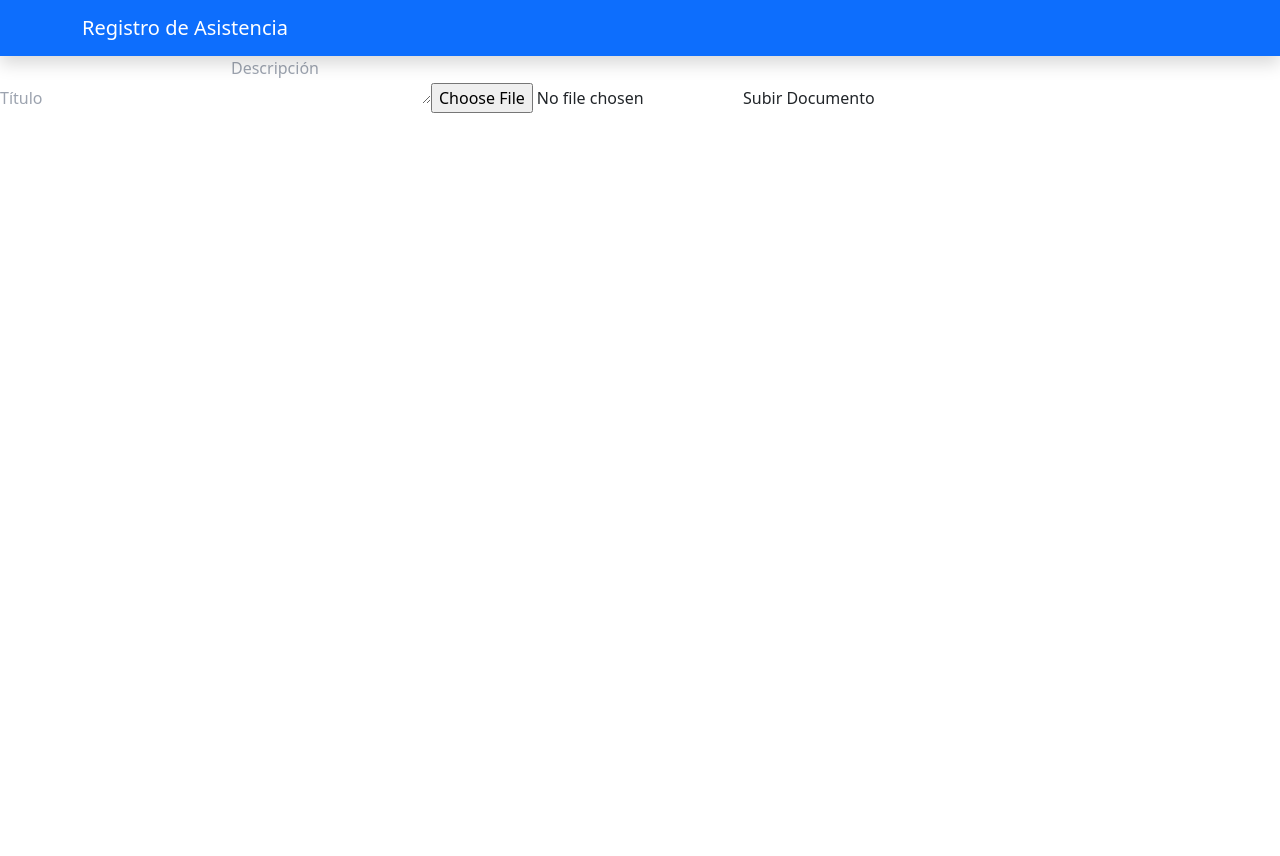
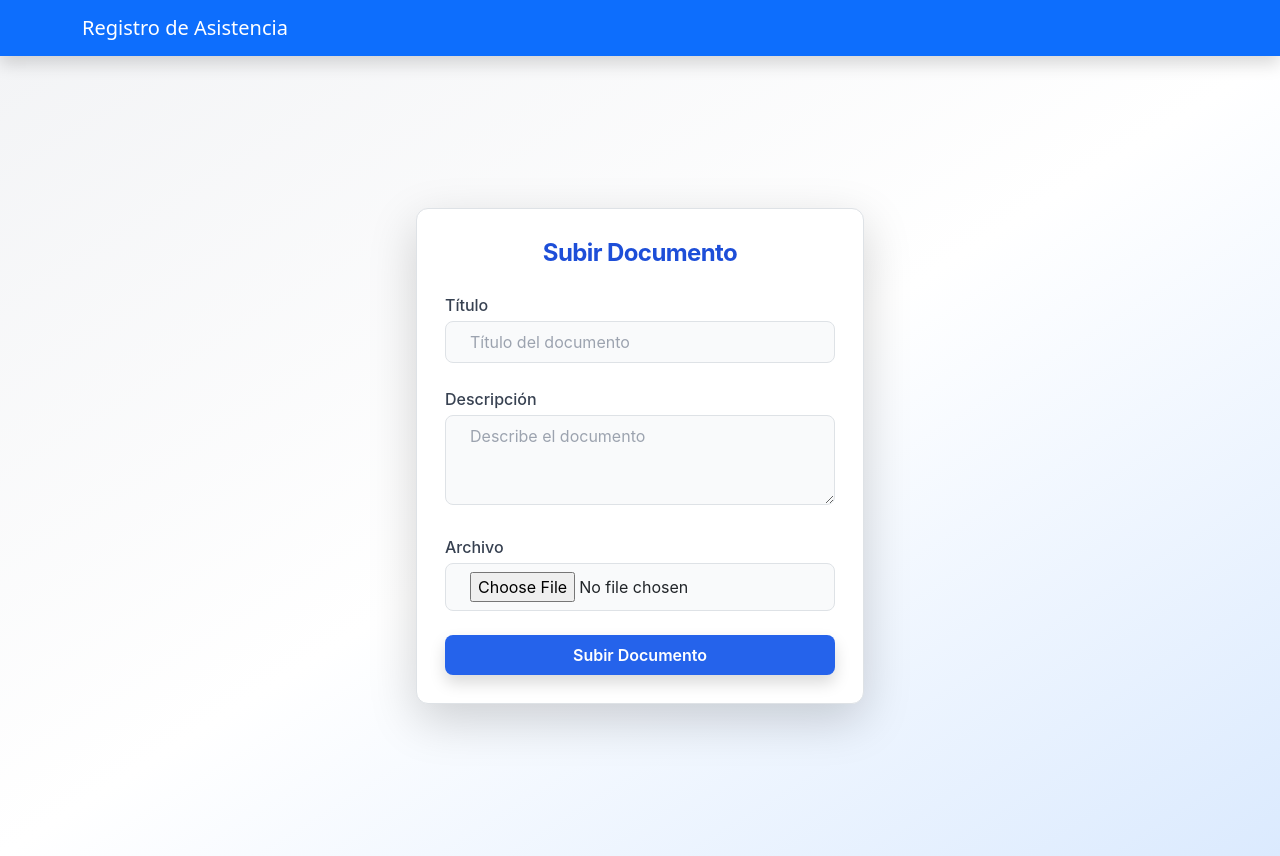
Before and after one commit to YANCARLOSOFICIAL/App-_Registro-_asistencia-, a React (Vite) app in the folder frontend/: page /documents/upload in a window 1280 px wide. Before the commit the page ends 800 px from the top, so only its background shows below. Built offline with nearby package versions, Linux system fonts and the light colour scheme.

Commit message:
add: changes de ui/ux

```diff
--- a/frontend/src/components/Documents/UploadDocument.jsx
+++ b/frontend/src/components/Documents/UploadDocument.jsx
@@ -1,5 +1,6 @@
 import React, { useState } from 'react';
 import API from '../../api';
+
 
 const UploadDocument = () => {
     const [formData, setFormData] = useState({
@@ -7,49 +8,129 @@ const UploadDocument = () => {
         description: '',
     });
     const [file, setFile] = useState(null);
+    const [errors, setErrors] = useState({});
+    const [loading, setLoading] = useState(false);
+    const [success, setSuccess] = useState('');
+    const [fail, setFail] = useState('');
+
+    const validate = () => {
+        const newErrors = {};
+        if (!formData.title.trim()) newErrors.title = 'El título es obligatorio';
+        if (!formData.description.trim()) newErrors.description = 'La descripción es obligatoria';
+        if (!file) newErrors.file = 'Debes seleccionar un archivo';
+        setErrors(newErrors);
+        return Object.keys(newErrors).length === 0;
+    };
 
     const handleChange = (e) => {
         setFormData({ ...formData, [e.target.name]: e.target.value });
+        setErrors({ ...errors, [e.target.name]: '' });
     };
 
     const handleFileChange = (e) => {
         setFile(e.target.files[0]);
+        setErrors({ ...errors, file: '' });
     };
 
     const handleSubmit = async (e) => {
         e.preventDefault();
+        setSuccess('');
+        setFail('');
+        if (!validate()) return;
+        setLoading(true);
         const formDataWithFile = new FormData();
         formDataWithFile.append('title', formData.title);
         formDataWithFile.append('description', formData.description);
         formDataWithFile.append('file', file);
-
         try {
-            const response = await API.post('/documents/upload', formDataWithFile);
-            alert('Documento subido con éxito');
+            await API.post('/documents/upload', formDataWithFile);
+            setSuccess('Documento subido con éxito');
+            setFormData({ title: '', description: '' });
+            setFile(null);
         } catch (error) {
-            console.error(error);
-            alert('Error al subir documento');
+            setFail('Error al subir documento');
+        } finally {
+            setLoading(false);
         }
     };
 
             return (
-        <form onSubmit={handleSubmit}>
+                <div className="flex justify-center items-center min-h-screen bg-gradient-to-br from-gray-100 via-white to-blue-100">
+                    <form
+                        onSubmit={handleSubmit}
+                        className="bg-white p-7 rounded-xl shadow-lg w-full max-w-md border border-gray-100"
+                        style={{ fontFamily: 'Inter, sans-serif' }}
+                    >
+                        <h2 className="text-2xl font-bold text-center mb-6 text-blue-700 tracking-tight">Subir Documento</h2>
+
+                        {success && (
+                            <div className="mb-4 p-2 bg-green-100 text-green-700 rounded text-center font-medium shadow-sm animate-fade-in">
+                                {success}
+                            </div>
+                        )}
+                        {fail && (
+                            <div className="mb-4 p-2 bg-red-100 text-red-700 rounded text-center font-medium shadow-sm animate-fade-in">
+                                {fail}
+                            </div>
+                        )}
+
+                        <div className="mb-4">
+                            <label htmlFor="title" className="block font-medium mb-1 text-base text-gray-700">
+                                Título
+                            </label>
                             <input
                                 type="text"
                                 name="title"
-                placeholder="Título"
+                                id="title"
+                                value={formData.title}
                                 onChange={handleChange}
+                                className={`w-full px-4 py-2 border rounded-lg text-base focus:outline-none focus:ring-2 focus:ring-blue-300 bg-gray-50 transition-all duration-200 ${errors.title ? 'border-red-400' : 'border-gray-300'}`}
+                                placeholder="Título del documento"
                                 required
                             />
+                            {errors.title && <span className="text-red-500 text-sm mt-1 block">{errors.title}</span>}
+                        </div>
+
+                        <div className="mb-4">
+                            <label htmlFor="description" className="block font-medium mb-1 text-base text-gray-700">
+                                Descripción
+                            </label>
                             <textarea
                                 name="description"
-                placeholder="Descripción"
+                                id="description"
+                                value={formData.description}
                                 onChange={handleChange}
+                                className={`w-full px-4 py-2 border rounded-lg text-base focus:outline-none focus:ring-2 focus:ring-blue-300 bg-gray-50 transition-all duration-200 ${errors.description ? 'border-red-400' : 'border-gray-300'}`}
+                                placeholder="Describe el documento"
                                 required
+                                rows={3}
                             ></textarea>
-            <input type="file" onChange={handleFileChange} required />
-            <button type="submit">Subir Documento</button>
+                            {errors.description && <span className="text-red-500 text-sm mt-1 block">{errors.description}</span>}
+                        </div>
+
+                        <div className="mb-6">
+                            <label htmlFor="file" className="block font-medium mb-1 text-base text-gray-700">
+                                Archivo
+                            </label>
+                            <input
+                                type="file"
+                                id="file"
+                                onChange={handleFileChange}
+                                className={`w-full px-4 py-2 border rounded-lg text-base focus:outline-none focus:ring-2 focus:ring-blue-300 bg-gray-50 transition-all duration-200 ${errors.file ? 'border-red-400' : 'border-gray-300'}`}
+                                required
+                            />
+                            {errors.file && <span className="text-red-500 text-sm mt-1 block">{errors.file}</span>}
+                        </div>
+
+                        <button
+                            type="submit"
+                            className="w-full bg-blue-600 text-white py-2 rounded-lg font-semibold text-base shadow hover:bg-blue-700 transition duration-200"
+                            disabled={loading}
+                        >
+                            {loading ? 'Subiendo...' : 'Subir Documento'}
+                        </button>
                     </form>
+                </div>
             );
 };
 
--- a/frontend/src/components/User/RegisterUser.jsx
+++ b/frontend/src/components/User/RegisterUser.jsx
@@ -8,104 +8,159 @@ const RegisterUser = () => {
     password: '',
   });
   const [faceImage, setFaceImage] = useState(null);
+  const [loading, setLoading] = useState(false);
+  const [success, setSuccess] = useState('');
+  const [fail, setFail] = useState('');
+  const [errors, setErrors] = useState({});
+
+  const validate = () => {
+    const newErrors = {};
+    if (!formData.name.trim()) newErrors.name = 'El nombre es obligatorio';
+    if (!formData.email.trim()) newErrors.email = 'El email es obligatorio';
+    if (!formData.password.trim()) newErrors.password = 'La contraseña es obligatoria';
+    if (!faceImage) newErrors.faceImage = 'Debes subir una imagen de rostro';
+    setErrors(newErrors);
+    return Object.keys(newErrors).length === 0;
+  };
 
   const handleChange = (e) => {
     setFormData({ ...formData, [e.target.name]: e.target.value });
+    setErrors({ ...errors, [e.target.name]: '' });
   };
 
   const handleFileChange = (e) => {
     setFaceImage(e.target.files[0]);
+    setErrors({ ...errors, faceImage: '' });
   };
 
   const handleSubmit = async (e) => {
     e.preventDefault();
-
+    setSuccess('');
+    setFail('');
+    if (!validate()) return;
+    setLoading(true);
     const formDataWithFile = new FormData();
     formDataWithFile.append('name', formData.name);
     formDataWithFile.append('email', formData.email);
     formDataWithFile.append('password', formData.password);
     formDataWithFile.append('faceImage', faceImage);
-
     try {
-      const response = await API.post('/users/register', formDataWithFile);
-      alert('Usuario registrado con éxito');
+      await API.post('/users/register', formDataWithFile);
+      setSuccess('Usuario registrado con éxito');
+      setFormData({ name: '', email: '', password: '' });
+      setFaceImage(null);
     } catch (error) {
-      console.error('Error al registrar usuario:', error);
-      alert('Error al registrar usuario');
+      setFail('Error al registrar usuario');
+    } finally {
+      setLoading(false);
     }
   };
 
   return (
-    <div className="container mt-5">
-      <div className="card shadow-lg">
-        <div className="card-body">
-          <h2 className="card-title text-center text-primary mb-4">Registrar Usuario</h2>
-          <form onSubmit={handleSubmit}>
-            {/* Nombre */}
-            <div className="mb-3">
-              <label htmlFor="name" className="form-label">
+    <div className="flex justify-center items-center min-h-screen bg-gradient-to-br from-blue-50 via-white to-purple-100">
+      <form
+        onSubmit={handleSubmit}
+        className="bg-white p-8 rounded-2xl shadow-2xl w-full max-w-md border border-gray-100"
+        style={{ fontFamily: 'Inter, sans-serif' }}
+      >
+        <h2 className="text-2xl font-extrabold text-center mb-7 text-purple-700 tracking-tight drop-shadow-lg">Registrar Usuario</h2>
+
+        {success && (
+          <div className="mb-5 p-2 bg-green-100 text-green-700 rounded text-center font-medium shadow animate-fade-in">
+            {success}
+          </div>
+        )}
+        {fail && (
+          <div className="mb-5 p-2 bg-red-100 text-red-700 rounded text-center font-medium shadow animate-fade-in">
+            {fail}
+          </div>
+        )}
+
+        <div className="mb-4">
+          <label htmlFor="name" className="block font-semibold mb-2 text-base text-gray-700">
+            <span className="inline-flex items-center gap-2">
+              <svg className="w-5 h-5 text-blue-400" fill="none" stroke="currentColor" strokeWidth="2" viewBox="0 0 24 24"><path strokeLinecap="round" strokeLinejoin="round" d="M5.121 17.804A9.001 9.001 0 0112 15c2.21 0 4.21.805 5.879 2.146M15 11a3 3 0 11-6 0 3 3 0 016 0z" /></svg>
               Nombre
+            </span>
           </label>
           <input
             id="name"
             name="name"
             type="text"
             placeholder="Nombre"
-                className="form-control"
+            className={`w-full px-4 py-2 border rounded-lg text-base focus:outline-none focus:ring-2 focus:ring-purple-300 bg-gray-50 transition-all duration-200 ${errors.name ? 'border-red-400' : 'border-gray-300'}`}
+            value={formData.name}
             onChange={handleChange}
             required
           />
+          {errors.name && <span className="text-red-500 text-sm mt-1 block">{errors.name}</span>}
         </div>
-            {/* Email */}
-            <div className="mb-3">
-              <label htmlFor="email" className="form-label">
+
+        <div className="mb-4">
+          <label htmlFor="email" className="block font-semibold mb-2 text-base text-gray-700">
+            <span className="inline-flex items-center gap-2">
+              <svg className="w-5 h-5 text-blue-400" fill="none" stroke="currentColor" strokeWidth="2" viewBox="0 0 24 24"><path strokeLinecap="round" strokeLinejoin="round" d="M16 12A4 4 0 118 12a4 4 0 018 0z" /><path strokeLinecap="round" strokeLinejoin="round" d="M12 16v2m0 0h-4a2 2 0 01-2-2v-2a2 2 0 012-2h8a2 2 0 012 2v2a2 2 0 01-2 2h-4z" /></svg>
               Email
+            </span>
           </label>
           <input
             id="email"
             name="email"
             type="email"
             placeholder="Email"
-                className="form-control"
+            className={`w-full px-4 py-2 border rounded-lg text-base focus:outline-none focus:ring-2 focus:ring-purple-300 bg-gray-50 transition-all duration-200 ${errors.email ? 'border-red-400' : 'border-gray-300'}`}
+            value={formData.email}
             onChange={handleChange}
             required
           />
+          {errors.email && <span className="text-red-500 text-sm mt-1 block">{errors.email}</span>}
         </div>
-            {/* Contraseña */}
-            <div className="mb-3">
-              <label htmlFor="password" className="form-label">
+
+        <div className="mb-4">
+          <label htmlFor="password" className="block font-semibold mb-2 text-base text-gray-700">
+            <span className="inline-flex items-center gap-2">
+              <svg className="w-5 h-5 text-blue-400" fill="none" stroke="currentColor" strokeWidth="2" viewBox="0 0 24 24"><path strokeLinecap="round" strokeLinejoin="round" d="M12 11c1.104 0 2-.896 2-2s-.896-2-2-2-2 .896-2 2 .896 2 2 2z" /><path strokeLinecap="round" strokeLinejoin="round" d="M17 11V7a5 5 0 00-10 0v4a2 2 0 00-2 2v5a2 2 0 002 2h10a2 2 0 002-2v-5a2 2 0 00-2-2z" /></svg>
               Contraseña
+            </span>
           </label>
           <input
             id="password"
             name="password"
             type="password"
             placeholder="Contraseña"
-                className="form-control"
+            className={`w-full px-4 py-2 border rounded-lg text-base focus:outline-none focus:ring-2 focus:ring-purple-300 bg-gray-50 transition-all duration-200 ${errors.password ? 'border-red-400' : 'border-gray-300'}`}
+            value={formData.password}
             onChange={handleChange}
             required
           />
+          {errors.password && <span className="text-red-500 text-sm mt-1 block">{errors.password}</span>}
         </div>
-            {/* Subir Imagen */}
-            <div className="mb-3">
-              <label htmlFor="faceImage" className="form-label">
-                Subir Imagen de Rostro
+
+        <div className="mb-6">
+          <label htmlFor="faceImage" className="block font-semibold mb-2 text-base text-gray-700">
+            <span className="inline-flex items-center gap-2">
+              <svg className="w-5 h-5 text-blue-400" fill="none" stroke="currentColor" strokeWidth="2" viewBox="0 0 24 24"><path strokeLinecap="round" strokeLinejoin="round" d="M15.232 15.232a4 4 0 01-6.464 0M9 10a3 3 0 116 0 3 3 0 01-6 0z" /></svg>
+              Imagen de Rostro
+            </span>
           </label>
           <input
             id="faceImage"
             type="file"
-                className="form-control"
+            className={`w-full px-4 py-2 border rounded-lg text-base focus:outline-none focus:ring-2 focus:ring-purple-300 bg-gray-50 transition-all duration-200 ${errors.faceImage ? 'border-red-400' : 'border-gray-300'}`}
             onChange={handleFileChange}
             required
           />
+          {errors.faceImage && <span className="text-red-500 text-sm mt-1 block">{errors.faceImage}</span>}
         </div>
-            {/* Botón de Enviar */}
-            <button type="submit" className="btn btn-primary w-100">
-              Registrar
+
+        <button
+          type="submit"
+          className="w-full bg-gradient-to-r from-purple-600 via-blue-500 to-blue-400 text-white py-2 rounded-xl font-bold text-base shadow-lg hover:scale-105 hover:from-purple-700 hover:to-blue-500 transition-all duration-200"
+          disabled={loading}
+        >
+          {loading ? 'Registrando...' : 'Registrar'}
         </button>
       </form>
-        </div>
-      </div>
     </div>
   );
 };
```
Lines whose indentation alone changed are shown as unchanged.
